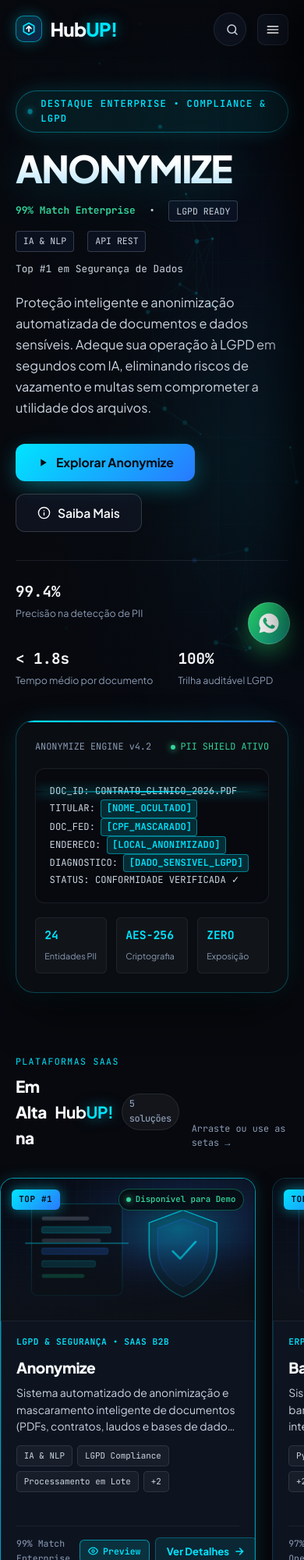
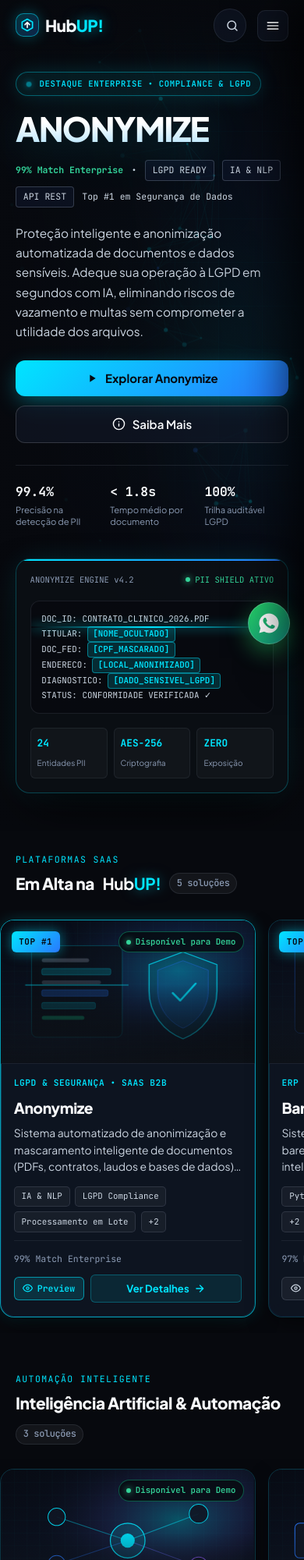
Before and after one commit to amfdea22-cloud/site_hubup, a plain HTML site: page index.html in a window 390 px wide. Shown: the top 2000 px of the page at 78% size. Drawn offline with Linux system fonts and the light colour scheme.

Commit message:
feat: aprimora responsividade mobile completa para smartphones

```diff
--- a/css/styles.css
+++ b/css/styles.css
@@ -1784,35 +1784,284 @@ textarea.form-control {
 }
 
 @media (max-width: 720px) {
+  :root {
+    --header-height: 66px;
+  }
+
+  .header-inner {
+    gap: 0.75rem;
+  }
+
+  .brand-logo {
+    font-size: 1.3rem;
+    gap: 0.5rem;
+  }
+
+  .brand-mark {
+    width: 30px;
+    height: 30px;
+  }
+
   .header-cta-desktop {
     display: none;
   }
 
   .search-box.open,
   .search-box:focus-within {
-    width: 195px;
+    width: min(190px, 48vw);
+  }
+
+  /* Hero Mobile */
+  .hero {
+    min-height: auto;
+    padding-top: calc(var(--header-height) + 1.65rem);
+    padding-bottom: 3rem;
+  }
+
+  .hero-badge {
+    font-size: 0.66rem;
+    padding: 0.36rem 0.75rem;
+    letter-spacing: 0.06em;
+  }
+
+  .hero-title {
+    font-size: clamp(2.3rem, 11vw, 3.25rem);
+    word-break: break-word;
+  }
+
+  .hero-meta-row {
+    font-size: 0.72rem;
+    gap: 0.45rem 0.65rem;
+  }
+
+  .hero-pitch {
+    font-size: 0.96rem;
+    margin-bottom: 1.5rem;
+  }
+
+  .hero-actions {
+    flex-direction: column;
+    align-items: stretch;
+    gap: 0.75rem;
+    margin-bottom: 1.75rem;
+  }
+
+  .hero-actions .btn {
+    width: 100%;
+    padding: 0.85rem 1.25rem;
+    font-size: 0.94rem;
+  }
+
+  .hero-stats {
+    display: grid;
+    grid-template-columns: repeat(3, minmax(0, 1fr));
+    gap: 0.85rem;
+    padding-top: 1.25rem;
+  }
+
+  .hero-stat-value {
+    font-size: 1.02rem;
+  }
+
+  .hero-stat-label {
+    font-size: 0.7rem;
+    line-height: 1.35;
+  }
+
+  /* Hero HUD Mobile */
+  .shield-hud {
+    padding: 1.1rem;
+    border-radius: var(--radius-lg);
+  }
+
+  .hud-header {
+    font-size: 0.66rem;
+    flex-wrap: wrap;
+    gap: 0.4rem;
+  }
+
+  .hud-doc-preview {
+    font-size: 0.68rem;
+    padding: 0.85rem;
+    line-height: 1.65;
+    overflow-wrap: anywhere;
+  }
+
+  .hud-footer-metrics {
+    gap: 0.5rem;
+  }
+
+  .hud-metric {
+    padding: 0.55rem 0.5rem;
+  }
+
+  .hud-metric-val {
+    font-size: 0.8rem;
+  }
+
+  .hud-metric-lbl {
+    font-size: 0.63rem;
+  }
+
+  /* Catalog Rails & Cards Mobile */
+  .catalog-main {
+    margin-top: 0;
+    padding-bottom: 2rem;
+  }
+
+  .catalog-rail {
+    padding-block: 1.35rem;
+  }
+
+  .rail-header {
+    flex-direction: column;
+    align-items: flex-start;
+    gap: 0.35rem;
+  }
+
+  .rail-title {
+    flex-wrap: wrap;
+    font-size: 1.3rem;
+  }
+
+  .rail-controls-hint {
+    display: none;
   }
 
   .rail-arrow {
     display: none;
   }
 
+  .rail-track {
+    gap: 1rem;
+    padding: 0.75rem var(--gutter) 1.25rem;
+    scroll-snap-type: x mandatory;
+  }
+
   .product-card {
     flex: 0 0 84vw;
+    max-width: 340px;
+  }
+
+  .card-body {
+    padding: 1rem 1.05rem 1.15rem;
+  }
+
+  .card-footer {
+    flex-direction: column;
+    align-items: stretch;
+    gap: 0.65rem;
+  }
+
+  .card-footer-actions {
+    display: grid;
+    grid-template-columns: auto 1fr;
+    gap: 0.5rem;
+  }
+
+  .card-cta {
+    justify-content: center;
+  }
+
+  /* Search Grid Mobile */
+  .search-results-grid {
+    grid-template-columns: 1fr;
+  }
+
+  /* Why Section & Footer Mobile */
+  .why-section {
+    padding-block: 3.5rem;
+  }
+
+  .section-header-center {
+    margin-bottom: 2.25rem;
+  }
+
+  .pillar-card {
+    padding: 1.5rem 1.35rem;
+  }
+
+  .site-footer {
+    padding-top: 3.25rem;
+    padding-bottom: 5.5rem;
+  }
+
+  .footer-contact-card {
+    padding: 1.25rem;
+  }
+
+  .footer-contact-card .btn {
+    width: 100%;
+  }
+
+  .footer-bottom {
+    flex-direction: column;
+    align-items: flex-start;
+    gap: 0.5rem;
+  }
+
+  /* Modal & Drawer Mobile */
+  .modal-backdrop {
+    padding: 0.75rem;
+    align-items: flex-start;
+  }
+
+  .modal-dialog {
+    border-radius: var(--radius-lg);
+  }
+
+  .modal-hero {
+    height: 195px;
+  }
+
+  .modal-hero-content {
+    left: 1.15rem;
+    right: 3.5rem;
+    bottom: 1rem;
+  }
+
+  .modal-body {
+    padding: 1.25rem 1.15rem 1.5rem;
   }
 
   .modal-columns,
   .form-grid-2 {
     grid-template-columns: 1fr;
-  }
-
-  .modal-body {
-    padding: 1.35rem 1.25rem 1.65rem;
-  }
-
-  .modal-hero-content {
-    left: 1.25rem;
-    right: 3.5rem;
+    gap: 1.25rem;
+  }
+
+  .modal-actions-bar,
+  .demo-form-actions {
+    flex-direction: column;
+    align-items: stretch;
+  }
+
+  .modal-actions-bar .btn,
+  .demo-form-actions .btn {
+    width: 100%;
+  }
+
+  .demo-panel-header {
+    flex-wrap: wrap;
+  }
+
+  .specs-drawer {
+    padding: 1.35rem;
+  }
+
+  .spec-row {
+    flex-direction: column;
+    gap: 0.25rem;
+  }
+
+  .spec-val {
+    text-align: left;
+  }
+
+  /* Evita zoom automático no iOS Safari em inputs */
+  .form-control,
+  .search-input {
+    font-size: 16px;
   }
 
   .fab-whatsapp {
@@ -1820,6 +2069,12 @@ textarea.form-control {
     height: 54px;
     right: 1.15rem;
     bottom: 1.15rem;
+  }
+}
+
+@media (hover: none) {
+  .product-card:hover {
+    transform: none;
   }
 }
 
```
